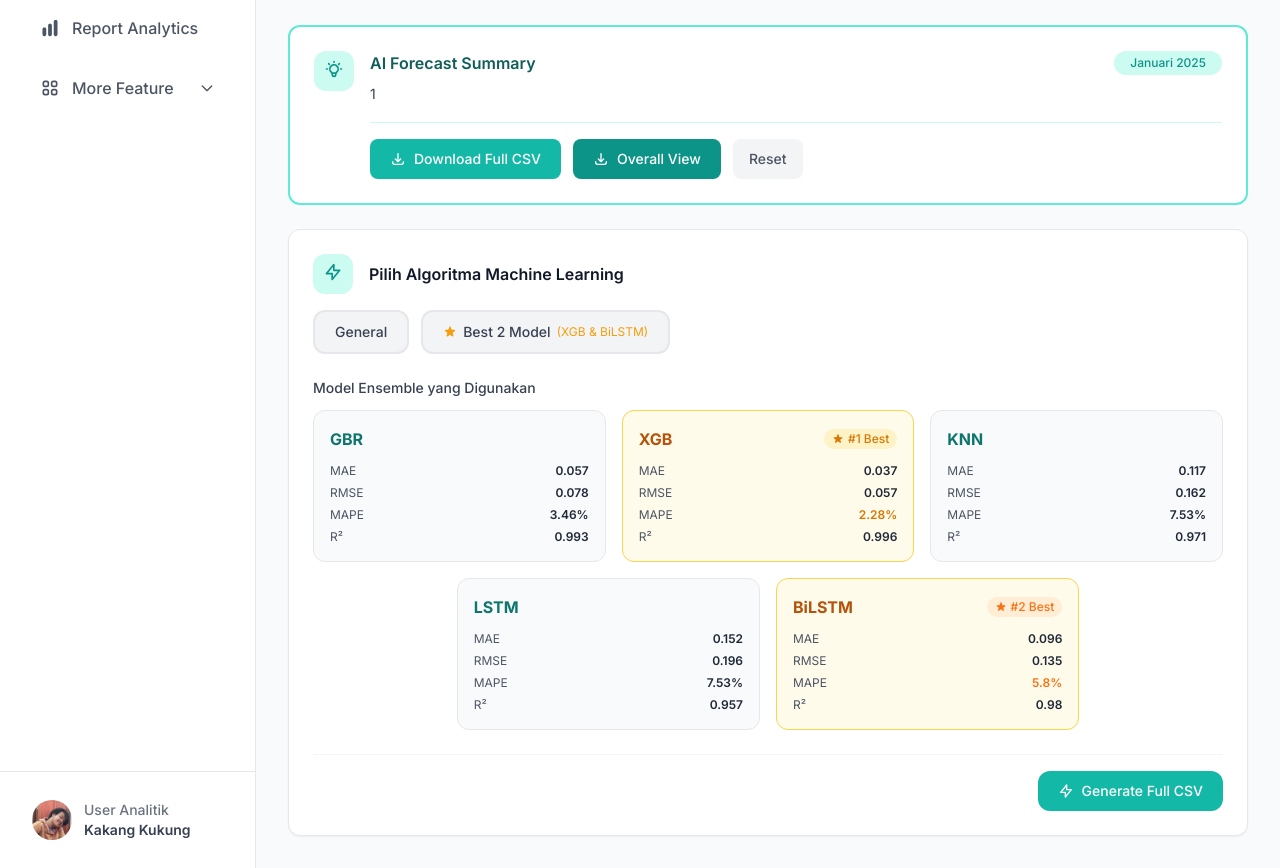
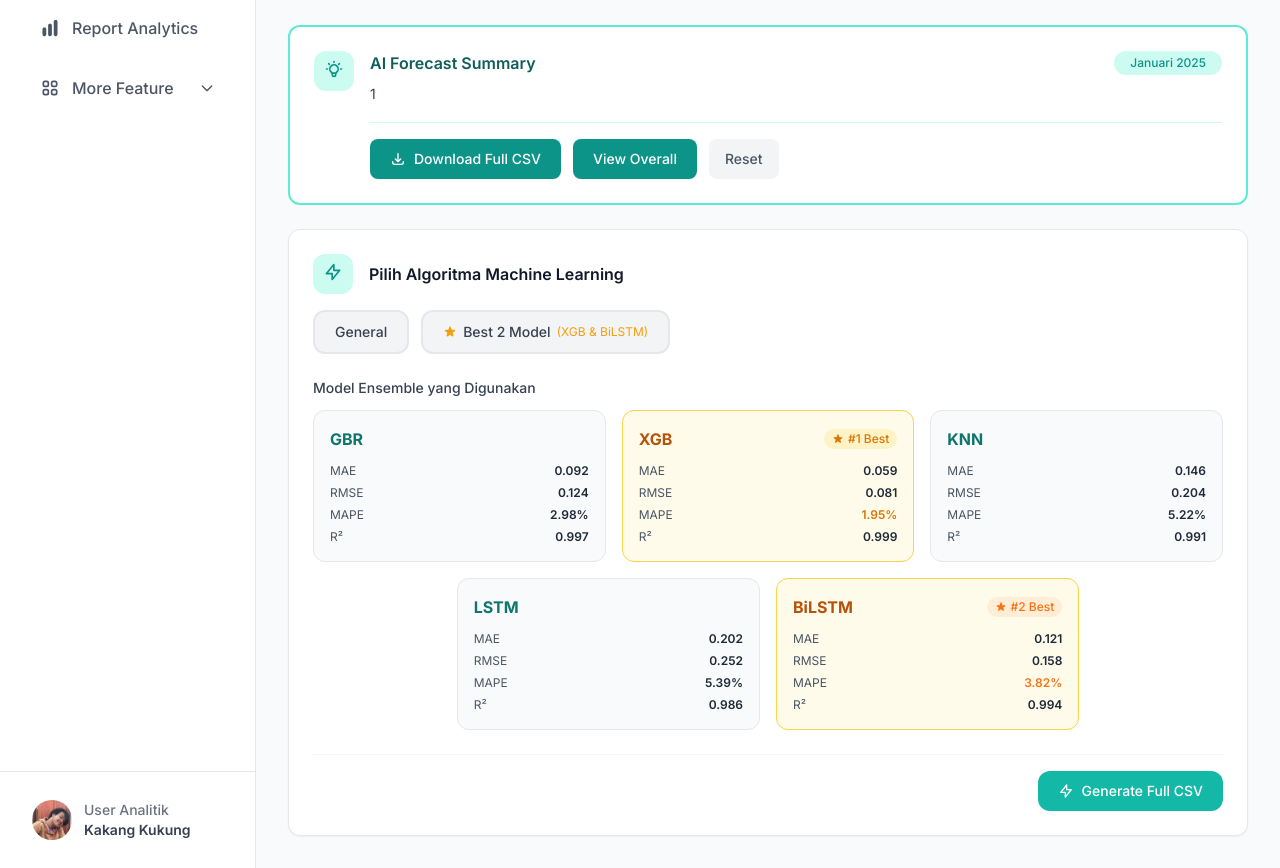
Before and after one commit to 404nugenotfound/pltb, a Flask app: page / in a window 1280 px wide. Shown: the part 204-1072 px from the top of the page. Run offline with Flask 3, Linux system fonts and the light colour scheme; the visitor is signed in with stand-in values (Sample User, id 1); parts of the project's set-up code (start-up, migrations or seed data) failed here and were passed over; some libraries are stand-ins or nearby versions.

Commit message:
Update 4.5 Fix Trouble Future Predict

```diff
--- a/app.py
+++ b/app.py
@@ -22,7 +22,7 @@ import traceback
 generate_progress: dict = {
     "running":    False,
     "day":        0,
-    "total":      31,
+    "total":      7,
     "mode":       "",
     "start_time": 0.0,
     "done":       False,
@@ -334,67 +334,159 @@ print(f"✅ Metrics siap — ML: {list(metrics.keys())} | DL: {list(metrics_dl.k
 def get_best_ml_and_dl(m_ml: dict, m_dl: dict) -> list:
     best_ml = min(m_ml, key=lambda m: m_ml[m]["MAPE"])
     result  = [best_ml]
+
     if m_dl:
         best_dl = min(m_dl, key=lambda m: m_dl[m]["MAPE"])
         result.append(best_dl)
+
     return result
 
 
 def build_forecast_text(df_future: pd.DataFrame) -> dict:
+
     avg     = float(df_future[TARGET].mean())
     max_val = float(df_future[TARGET].max())
     min_val = float(df_future[TARGET].min())
     std_val = float(df_future[TARGET].std())
+
     hourly  = df_future.groupby("HR")[TARGET].mean()
     peak_hr = int(hourly.idxmax())
     low_hr  = int(hourly.idxmin())
-    week1   = float(df_future.iloc[:168][TARGET].mean()) if len(df_future) >= 168 else avg
-    week4   = float(df_future.iloc[-168:][TARGET].mean()) if len(df_future) >= 168 else avg
 
-    if week4 > week1 + 0.1:   trend = "meningkat menuju akhir periode"
-    elif week4 < week1 - 0.1: trend = "menurun menuju akhir periode"
-    else:                      trend = "relatif stabil sepanjang periode"
+    # =========================
+    # DETEKSI RENTANG TANGGAL
+    # =========================
+    start_row = df_future.iloc[0]
+    end_row   = df_future.iloc[-1]
 
-    if avg < 1.5:    category = "tenang (calm)"
-    elif avg < 3.3:  category = "angin sepoi ringan (light breeze)"
-    elif avg < 5.5:  category = "angin sedang (gentle to moderate breeze)"
-    elif avg < 8.0:  category = "angin segar (fresh to strong breeze)"
-    else:            category = "angin kencang (near gale or above)"
+    start_date = (
+        f"{int(start_row['DY']):02d}-"
+        f"{int(start_row['MO']):02d}-"
+        f"{int(start_row['YEAR'])}"
+    )
+
+    end_date = (
+        f"{int(end_row['DY']):02d}-"
+        f"{int(end_row['MO']):02d}-"
+        f"{int(end_row['YEAR'])}"
+    )
+
+    # =========================
+    # TREND
+    # =========================
+    split_idx = len(df_future) // 2
+
+    first_half = float(df_future.iloc[:split_idx][TARGET].mean())
+    second_half = float(df_future.iloc[split_idx:][TARGET].mean())
+
+    if second_half > first_half + 0.1:
+        trend = "meningkat menuju akhir periode"
+
+    elif second_half < first_half - 0.1:
+        trend = "menurun menuju akhir periode"
+
+    else:
+        trend = "relatif stabil sepanjang periode"
+
+    # =========================
+    # KATEGORI ANGIN
+    # =========================
+    if avg < 1.5:
+        category = "tenang (calm)"
+
+    elif avg < 3.3:
+        category = "angin sepoi ringan (light breeze)"
+
+    elif avg < 5.5:
+        category = "angin sedang (gentle to moderate breeze)"
+
+    elif avg < 8.0:
+        category = "angin segar (fresh breeze)"
+
+    else:
+        category = "angin kencang (strong breeze)"
 
     return {
-        "avg": avg, "max_val": max_val, "min_val": min_val,
-        "std_val": std_val, "peak_hr": peak_hr, "low_hr": low_hr,
-        "trend": trend, "category": category
+        "avg": avg,
+        "max_val": max_val,
+        "min_val": min_val,
+        "std_val": std_val,
+        "peak_hr": peak_hr,
+        "low_hr": low_hr,
+        "trend": trend,
+        "category": category,
+        "start_date": start_date,
+        "end_date": end_date
     }
 
 
-def generate_nlp_report(stats: dict, best_model_name: str, best_met: dict) -> str:
-    mape_raw = str(best_met.get("MAPE", "-")).replace(",", ".").replace("%", "").strip()
-    rmse_raw = str(best_met.get("RMSE", "-")).replace(",", ".").strip()
+def generate_nlp_report(
+    stats: dict,
+    best_model_name: str,
+    best_met: dict
+) -> str:
+
+    mape_raw = str(best_met.get("MAPE", "-")) \
+        .replace(",", ".") \
+        .replace("%", "") \
+        .strip()
+
+    rmse_raw = str(best_met.get("RMSE", "-")) \
+        .replace(",", ".") \
+        .strip()
 
     if mape_raw.lower() in ("-", "", "nan", "none"):
+
         mape_str = "N/A"
         akurasi  = "tidak tersedia"
+
     else:
+
         mape     = float(mape_raw)
-        akurasi  = "tinggi" if mape < 10 else "cukup" if mape < 20 else "rendah"
         mape_str = f"{mape:.2f}%"
 
-    rmse_str = "N/A" if rmse_raw.lower() in ("-", "", "nan", "none") else rmse_raw
+        if mape < 10:
+            akurasi = "tinggi"
+
+        elif mape < 20:
+            akurasi = "cukup"
+
+        else:
+            akurasi = "rendah"
+
+    rmse_str = (
+        "N/A"
+        if rmse_raw.lower() in ("-", "", "nan", "none")
+        else rmse_raw
+    )
 
     return (
-        f"Prediksi kecepatan angin di Pulau Bawean untuk periode Januari 2025 "
+        f"Prediksi kecepatan angin untuk periode "
+        f"{stats['start_date']} hingga {stats['end_date']} "
         f"menunjukkan rata-rata {stats['avg']:.2f} m/s, "
         f"termasuk kategori {stats['category']}. "
-        f"Kecepatan tertinggi mencapai {stats['max_val']:.2f} m/s "
-        f"dan terendah {stats['min_val']:.2f} m/s "
-        f"dengan standar deviasi {stats['std_val']:.2f} m/s. "
-        f"Angin cenderung terkencang sekitar pukul {stats['peak_hr']:02d}:00 "
-        f"dan terlemah sekitar pukul {stats['low_hr']:02d}:00. "
-        f"Tren keseluruhan: {stats['trend']}. "
-        f"\n\nModel terbaik adalah {best_model_name} "
-        f"dengan MAPE {mape_str} dan RMSE {rmse_str}. "
-        f"Tingkat akurasi: {akurasi}."
+
+        f"Kecepatan tertinggi mencapai "
+        f"{stats['max_val']:.2f} m/s "
+        f"dan terendah {stats['min_val']:.2f} m/s, "
+        f"dengan standar deviasi "
+        f"{stats['std_val']:.2f} m/s. "
+
+        f"Angin cenderung paling kuat sekitar pukul "
+        f"{stats['peak_hr']:02d}:00 "
+        f"dan paling lemah sekitar pukul "
+        f"{stats['low_hr']:02d}:00. "
+
+        f"Secara umum tren angin "
+        f"{stats['trend']}. "
+
+        f"\n\nModel terbaik adalah "
+        f"{best_model_name} "
+        f"dengan MAPE {mape_str} "
+        f"dan RMSE {rmse_str}. "
+
+        f"Tingkat akurasi model tergolong "
+        f"{akurasi}."
     )
 
 
@@ -854,7 +946,7 @@ def get_progress():
         p = generate_progress.copy()
     elapsed = time.time() - p["start_time"] if p.get("start_time") else 0
     day     = p.get("day", 0)
-    total   = p.get("total", 31)
+    total   = p.get("total", 7)
     eta_str = (
         f"{int(max(0,(total-day)*(elapsed/day))//60)}m "
         f"{int(max(0,(total-day)*(elapsed/day))%60)}s"
@@ -930,7 +1022,7 @@ def _worker_generate_full(selected_model: str, active_models: list) -> None:
             if "BiLSTM" in active_models:
                 df_out.loc[df_out.index[STEP:], "BiLSTM"] = bilstm_preds
 
-        future_steps  = 24 * 31
+        future_steps  = 24 * 7
         target_series = df[TARGET].tolist()
         last_row_dict = df.iloc[-1].to_dict()
         last_time     = pd.Timestamp(
@@ -944,7 +1036,7 @@ def _worker_generate_full(selected_model: str, active_models: list) -> None:
             if i % 24 == 0:
                 with progress_lock:
                     generate_progress["day"] = (i // 24) + 1
-                print(f"⏳ Day {(i//24)+1}/31")
+                print(f"⏳ Day {(i//24)+1}/7")
 
             next_time = last_time + pd.Timedelta(hours=i + 1)
             lag1  = target_series[-1];  lag2  = target_series[-2]
@@ -1087,7 +1179,7 @@ def _worker_generate_best() -> None:
         )
         print(f"📊 Stacking Metrics: {stacking_metrics}")
 
-        future_steps  = 24 * 31
+        future_steps  = 24 * 7
         target_series = df[TARGET].tolist()
         last_row_dict = df.iloc[-1].to_dict()
         last_time     = pd.Timestamp(
@@ -1101,7 +1193,7 @@ def _worker_generate_best() -> None:
             if i % 24 == 0:
                 with progress_lock:
                     generate_progress["day"] = (i // 24) + 1
-                print(f"⏳ Day {(i//24)+1}/31")
+                print(f"⏳ Day {(i//24)+1}/7")
 
             next_time = last_time + pd.Timedelta(hours=i + 1)
             lag1  = target_series[-1];  lag2  = target_series[-2]
@@ -1208,7 +1300,7 @@ def generate_full():
     )
     with progress_lock:
         generate_progress.update({
-            "running": True, "day": 0, "total": 31, "mode": "General",
+            "running": True, "day": 0, "total": 7, "mode": "General",
             "start_time": time.time(), "done": False, "nlp_report": None, "error": None
         })
     threading.Thread(target=_worker_generate_full,
@@ -1223,7 +1315,7 @@ def generate_best():
             return jsonify({"status": "already_running"}), 409
     with progress_lock:
         generate_progress.update({
-            "running": True, "day": 0, "total": 31, "mode": "Best Stacking",
+            "running": True, "day": 0, "total": 7, "mode": "Best Stacking",
             "start_time": time.time(), "done": False, "nlp_report": None, "error": None
         })
     threading.Thread(target=_worker_generate_best, daemon=True).start()
--- a/models/metrics_cache.json
+++ b/models/metrics_cache.json
@@ -1,36 +1,36 @@
 {
   "ml": {
     "GBR": {
-      "MAE": 0.057,
-      "RMSE": 0.078,
-      "MAPE": 3.46,
-      "R2": 0.993
+      "MAE": 0.092,
+      "RMSE": 0.124,
+      "MAPE": 2.98,
+      "R2": 0.997
     },
     "XGB": {
-      "MAE": 0.037,
-      "RMSE": 0.057,
-      "MAPE": 2.28,
-      "R2": 0.996
+      "MAE": 0.059,
+      "RMSE": 0.081,
+      "MAPE": 1.95,
+      "R2": 0.999
     },
     "KNN": {
-      "MAE": 0.117,
-      "RMSE": 0.162,
-      "MAPE": 7.53,
-      "R2": 0.971
+      "MAE": 0.146,
+      "RMSE": 0.204,
+      "MAPE": 5.22,
+      "R2": 0.991
     }
   },
   "dl": {
     "LSTM": {
-      "MAE": 0.152,
-      "RMSE": 0.196,
-      "MAPE": 7.53,
-      "R2": 0.957
+      "MAE": 0.202,
+      "RMSE": 0.252,
+      "MAPE": 5.39,
+      "R2": 0.986
     },
     "BiLSTM": {
-      "MAE": 0.096,
-      "RMSE": 0.135,
-      "MAPE": 5.8,
-      "R2": 0.98
+      "MAE": 0.121,
+      "RMSE": 0.158,
+      "MAPE": 3.82,
+      "R2": 0.994
     }
   }
 }
--- a/templates/index.html
+++ b/templates/index.html
@@ -165,7 +165,7 @@
                             <p class="text-sm text-gray-700 text-justify leading-relaxed">{{ nlp_report }}</p>
                             <div class="mt-4 pt-4 border-t border-teal-100 flex gap-3">
                                 <a href="#" onclick="downloadCSV()">
-                                    <button class="flex items-center gap-2 px-5 py-2.5 bg-teal-500 text-white font-medium rounded-lg text-sm hover:bg-teal-600 transition-colors">
+                                    <button class="flex items-center gap-2 px-5 py-2.5 bg-teal-600 text-white font-medium rounded-lg text-sm hover:bg-teal-700 transition-colors">
                                         <svg class="w-4 h-4" fill="none" stroke="currentColor" viewBox="0 0 24 24">
                                             <path stroke-linecap="round" stroke-linejoin="round" stroke-width="2" d="M4 16v1a3 3 0 003 3h10a3 3 0 003-3v-1m-4-4l-4 4m0 0l-4-4m4 4V4"/>
                                         </svg>
@@ -173,11 +173,8 @@
                                     </button>
                                 </a>
                                 <a href="/overview">
-                                    <button class="flex items-center gap-2 px-5 py-2.5 bg-teal-600 text-white font-medium rounded-lg text-sm hover:bg-teal-600 transition-colors">
-                                        <svg class="w-4 h-4" fill="none" stroke="currentColor" viewBox="0 0 24 24">
-                                            <path stroke-linecap="round" stroke-linejoin="round" stroke-width="2" d="M4 16v1a3 3 0 003 3h10a3 3 0 003-3v-1m-4-4l-4 4m0 0l-4-4m4 4V4"/>
-                                        </svg>
-                                        Overall View
+                                    <button class="flex items-center gap-2 px-5 py-2.5 bg-teal-600 text-white font-medium rounded-lg text-sm hover:bg-teal-700 transition-colors">
+                                        View Overall
                                     </button>
                                 </a>
                                 <button onclick="resetToIdle()"
--- a/uploads/active_dataset.txt
+++ b/uploads/active_dataset.txt
@@ -1 +1 @@
-uploads\NASA_Situbondo_Hourly.csv
+uploads\NASA_Pandeglang_Hourly.csv
```
Also changed, not shown: uploads/archive/archive_1778754433_NASA_Situbondo_Hourly.csv (renamed from uploads/NASA_Situbondo_Hourly.csv), 9 other files.
